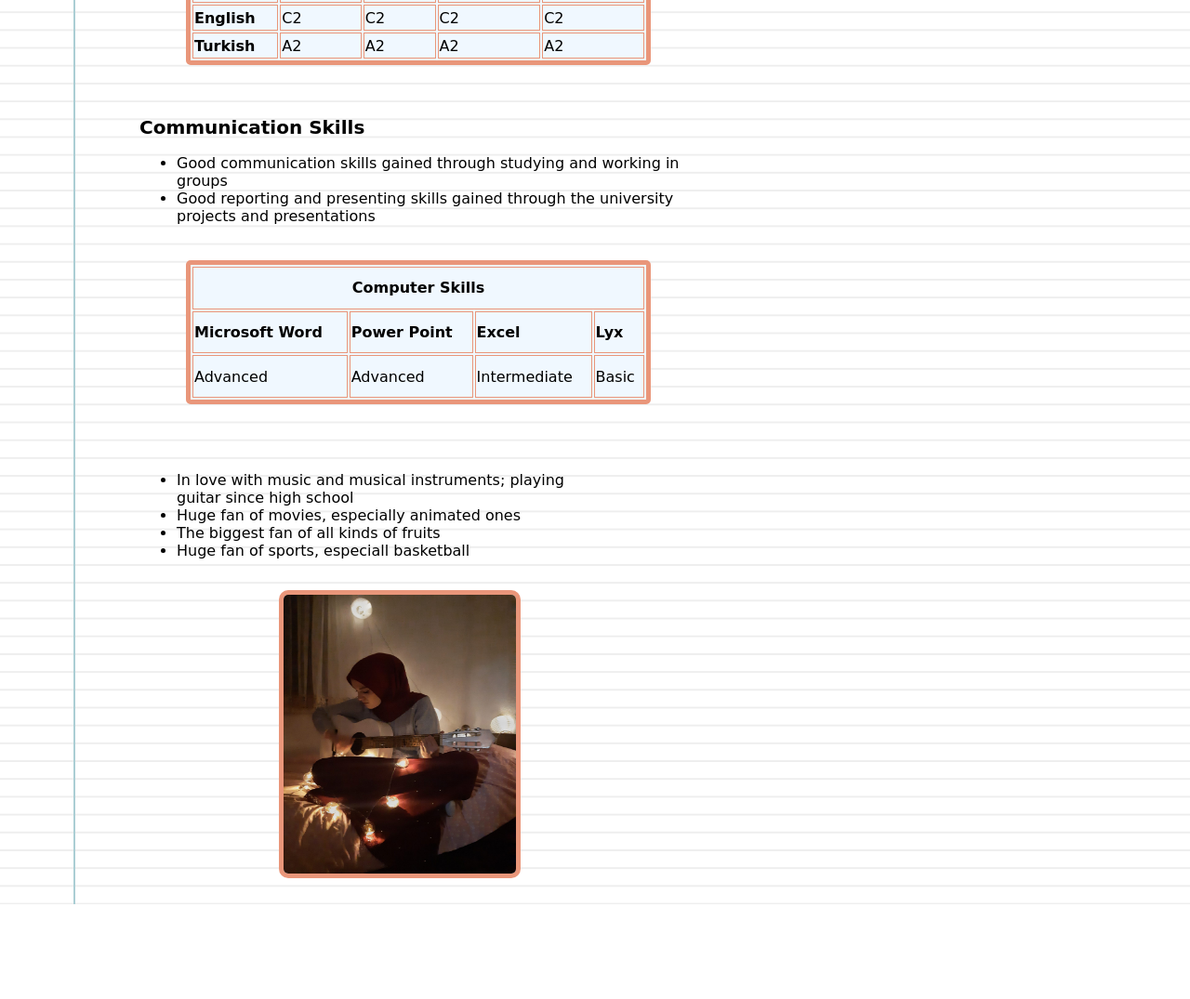
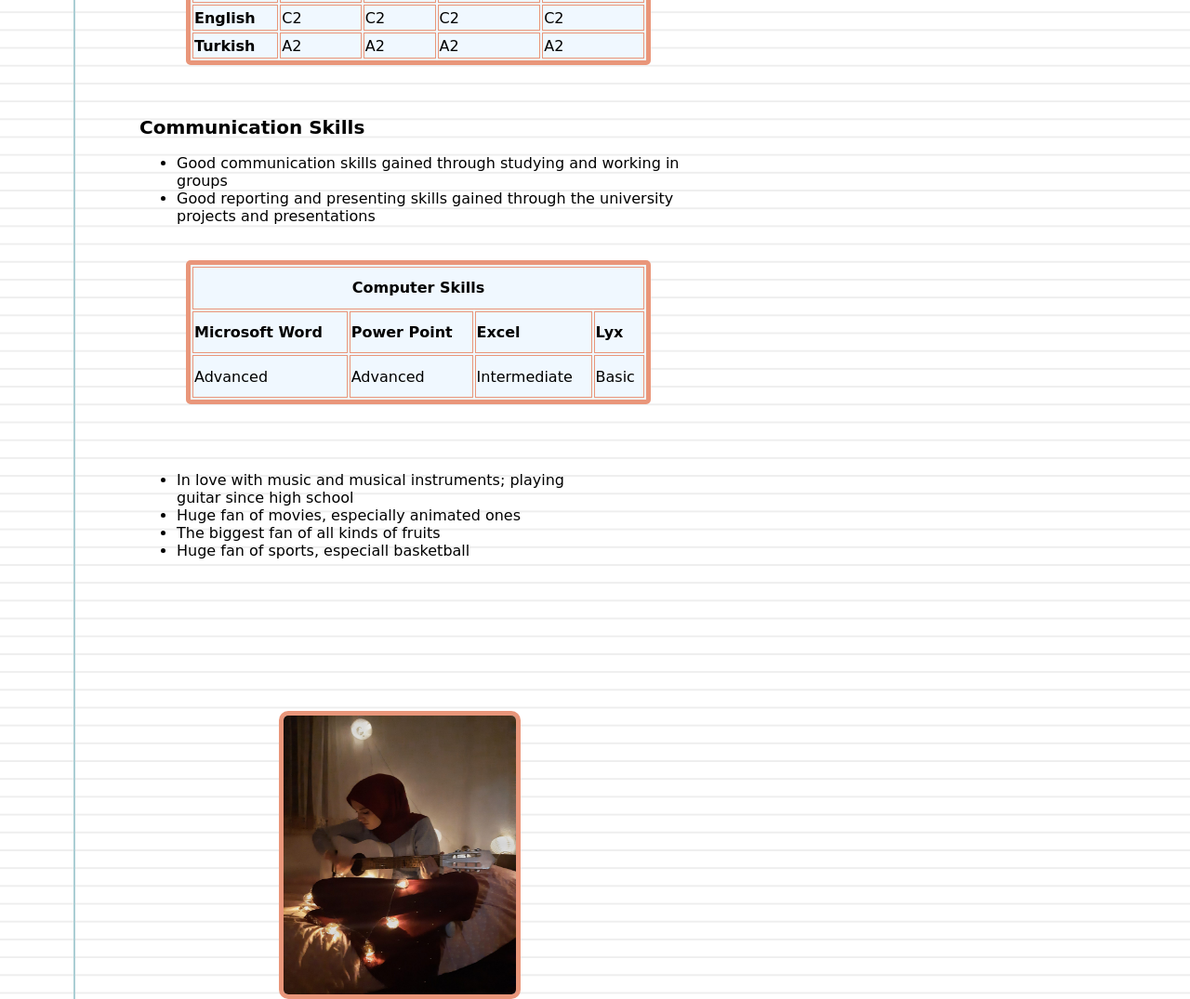
Before and after one commit to emina-fajic/CV-Progress2, a plain HTML site: page index.html in a window 1280 px wide. Shown: the part 1235-2310 px from the top of the page at 93% size. Before the commit the page ends 2208 px from the top, so only its background shows below. Drawn offline with Linux system fonts and the light colour scheme; a web font is replaced by a local one.

Commit message:
Update style.css

```diff
--- a/style.css
+++ b/style.css
@@ -491,7 +491,7 @@ body {
                                 width: 250px;
                                 height: 300px;
                                 position: absolute;
-                                top: 870px;
+                                top: 1000px;
                                 left: 150px;
                                 border: 5px solid darksalmon;
                                 border-radius: 10px;
```
